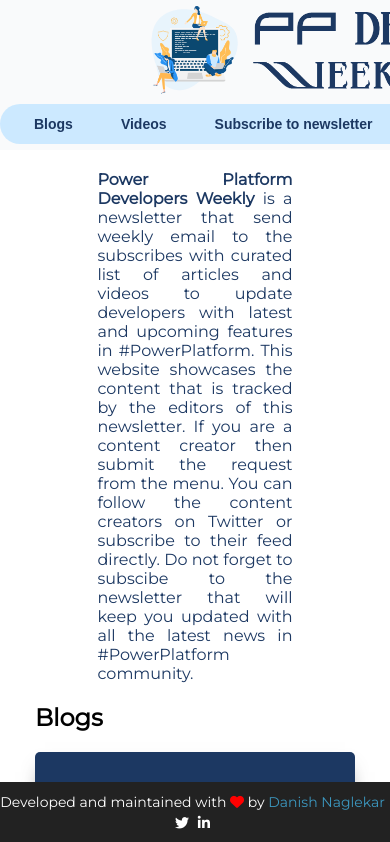
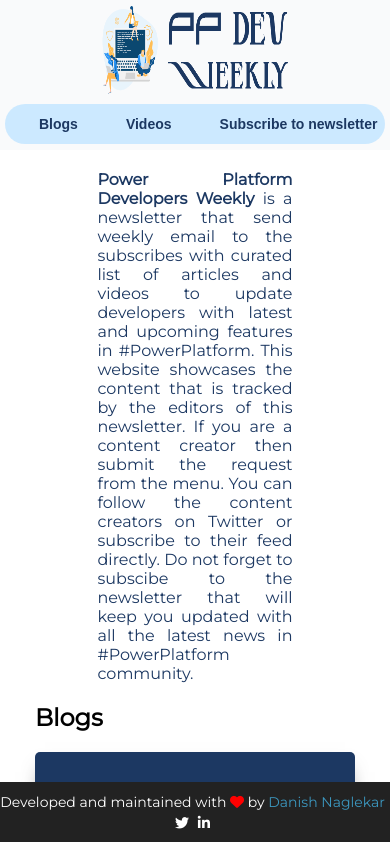
Before and after one commit to Power-Maverick/ppdevweekly-trackinginfo, a React (Create React App) app: page / in a window 390 px wide. Shown: the top 842 px of the page. Built offline with nearby package versions, Linux system fonts and the light colour scheme; grey boxes are pictures that could not be loaded.

Commit message:
Added responsiveness to mobile phone

```diff
--- a/src/index.css
+++ b/src/index.css
@@ -2,6 +2,18 @@
 
 * {
 	box-sizing: border-box;
+}
+
+@media only screen and (max-width: 750px) {
+  .menu-bar {
+    overflow-x: auto;
+    overflow-y: hidden;
+    width: calc(100% - 10px);
+  }
+  .hero-image {
+	width: calc(100% - 10px);
+    height: auto;
+  }
 }
 
 body {
```
